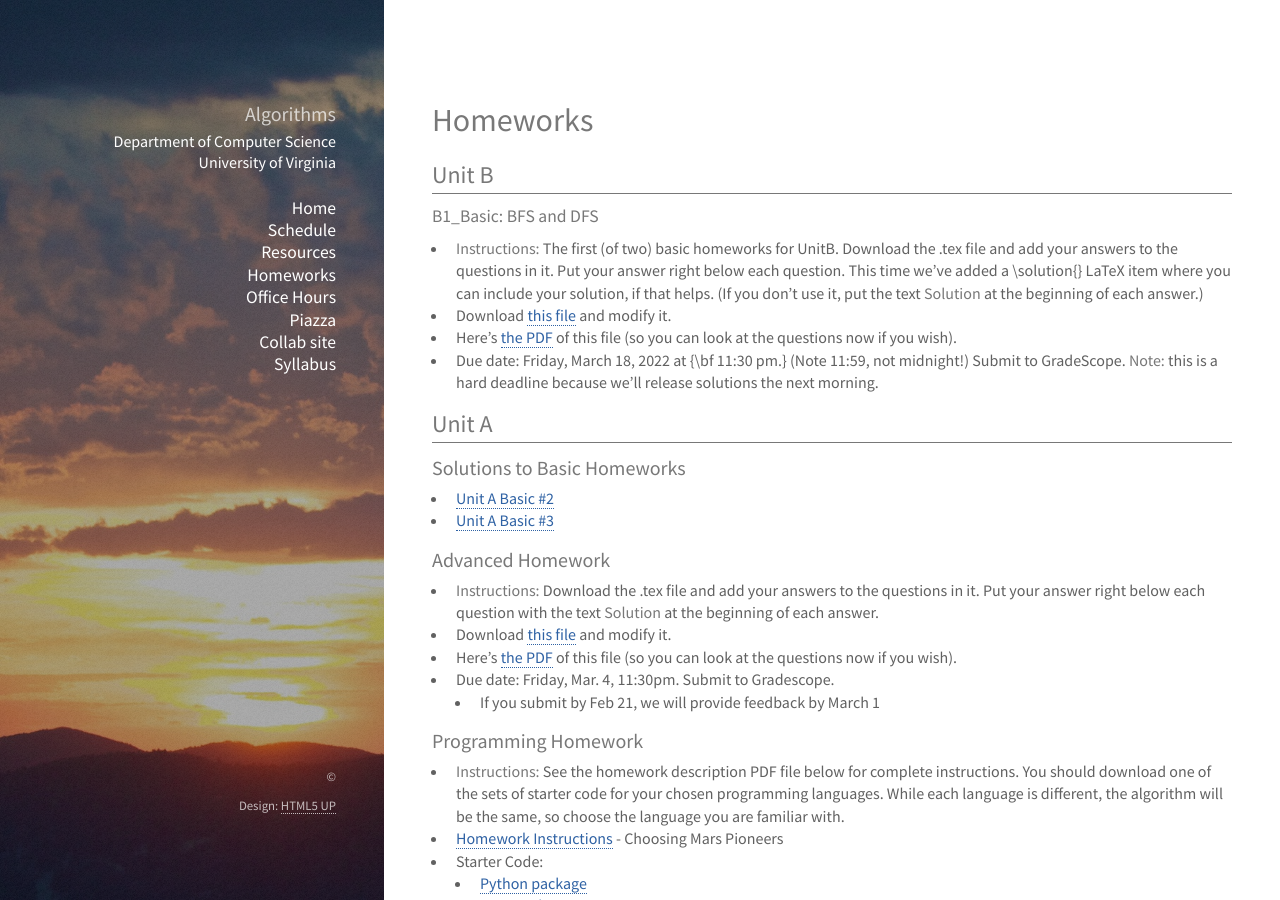
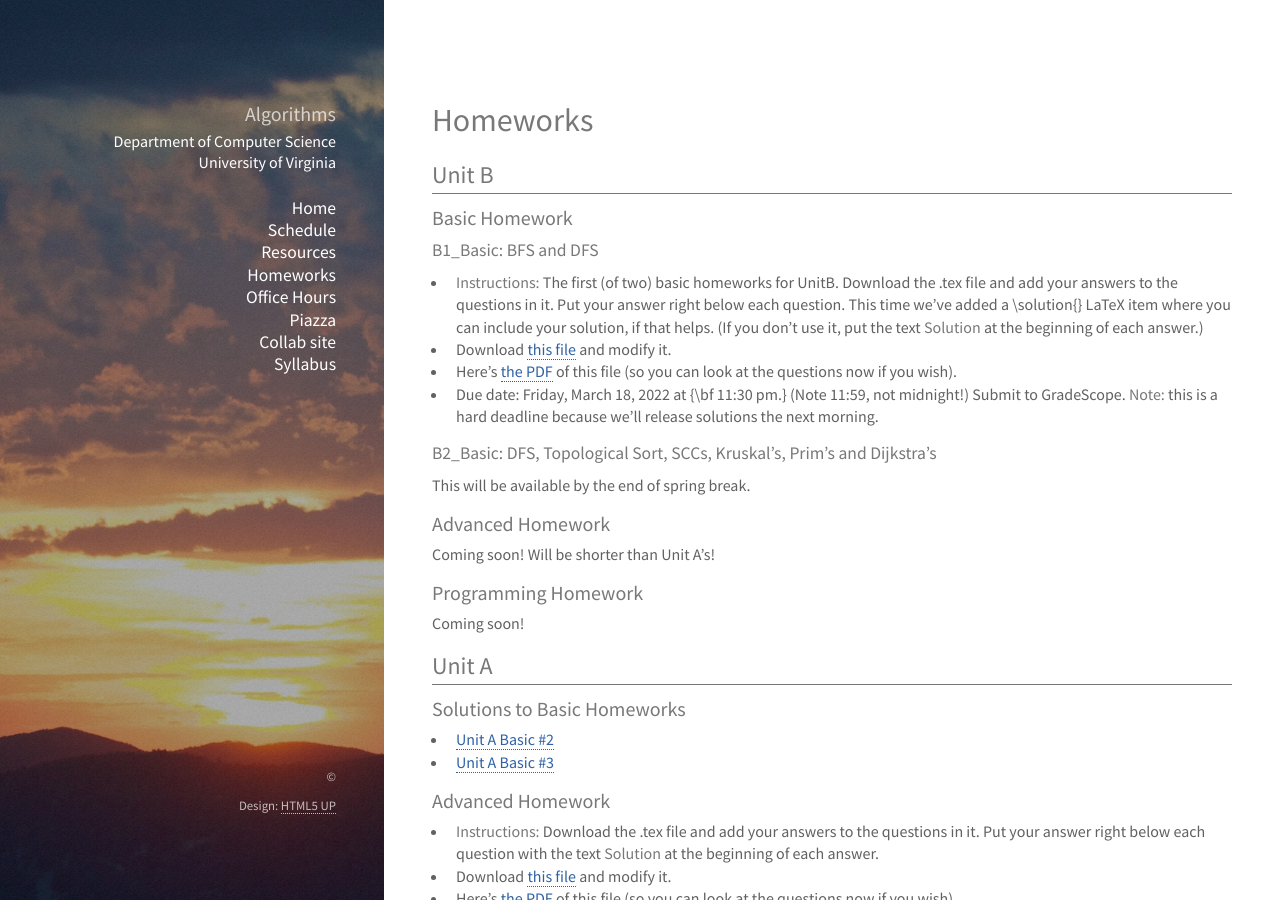
Before and after one commit to uva-cs/cs4102-s22, a Jekyll site: the page built from homework/index.md, in a window 1280 px wide and 900 px high. Built offline with Jekyll 4.4.1, drawn with Linux system fonts in a browser that asks for light colours; nearby versions of some CDN libraries; library files that are not in the unit come from our copies.

```diff
--- a/homework/index.md
+++ b/homework/index.md
@@ -7,12 +7,26 @@
 
 ## Unit B
 
+### Basic Homework
+
 #### B1_Basic: BFS and DFS
 
 * **Instructions:** The first (of two) basic homeworks for UnitB. Download the .tex file and add your answers to the questions in it. Put your answer right below each question. This time we've added a \solution{} LaTeX item where you can include your solution, if that helps. (If you don't use it, put the text **Solution** at the beginning of each answer.)
 * Download [this file](../unitb/basic/latex/cs4102_b-basic1.tex) and modify it.
 * Here's [the PDF](../unitb/basic/latex/cs4102_b-basic1.pdf) of this file (so you can look at the questions now if you wish).
 * Due date: Friday, March 18, 2022 at {\bf 11:30 pm.} (Note 11:59, not midnight!)  Submit to GradeScope. **Note:** this is a hard deadline because we'll release solutions the next morning.
+
+#### B2_Basic: DFS, Topological Sort, SCCs, Kruskal's, Prim's and Dijkstra's
+
+This will be available by the end of spring break.
+
+### Advanced Homework
+
+Coming soon!  Will be shorter than Unit A's!
+
+### Programming Homework
+
+Coming soon!
 
 
 ## Unit A
@@ -41,6 +55,7 @@
 * Due date: Friday, Mar. 4, 11:30pm.  Submit to Gradescope.  **Submissions will open Wed, Feb 16.**
     * **Note:** Gradescope will only run tests for and grade your first **10** submissions.  It's important to plan your algorithm before coding and write your own test cases.
     * Only submit your **ClosestPair** and supplement files (if needed).  You do not need to submit your test cases or Main file.
+
 ### Basic Homework
 
 #### A3Basic: Quicksort, QuickSelect, Strassen's, Lower Bound Proof
```
